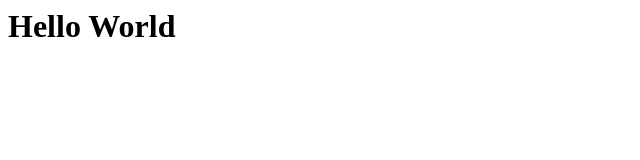
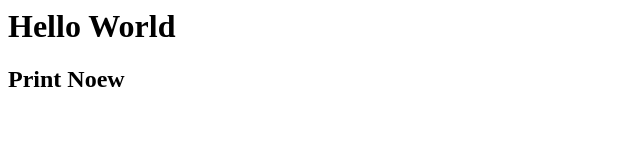
Before and after one commit to abdelrahman261/test2025, a plain HTML site: page index.html in a window 1280 px wide. Shown: the whole page, without its empty margins (0-640 px from the left). Drawn offline with Linux system fonts and the light colour scheme.

Commit message:
Added New Line in INDEX

```diff
--- a/index.html
+++ b/index.html
@@ -1 +1,2 @@
 <h1> Hello World </h1>
+<h2> Print Noew </h2>
```
